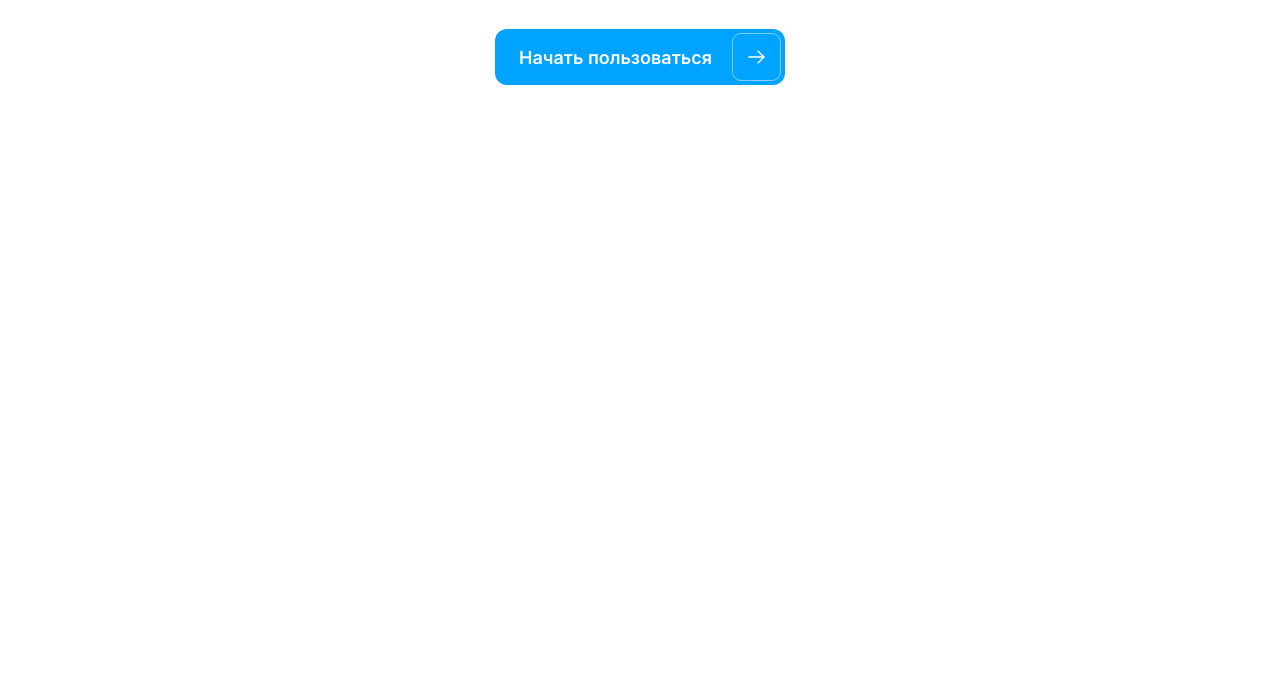
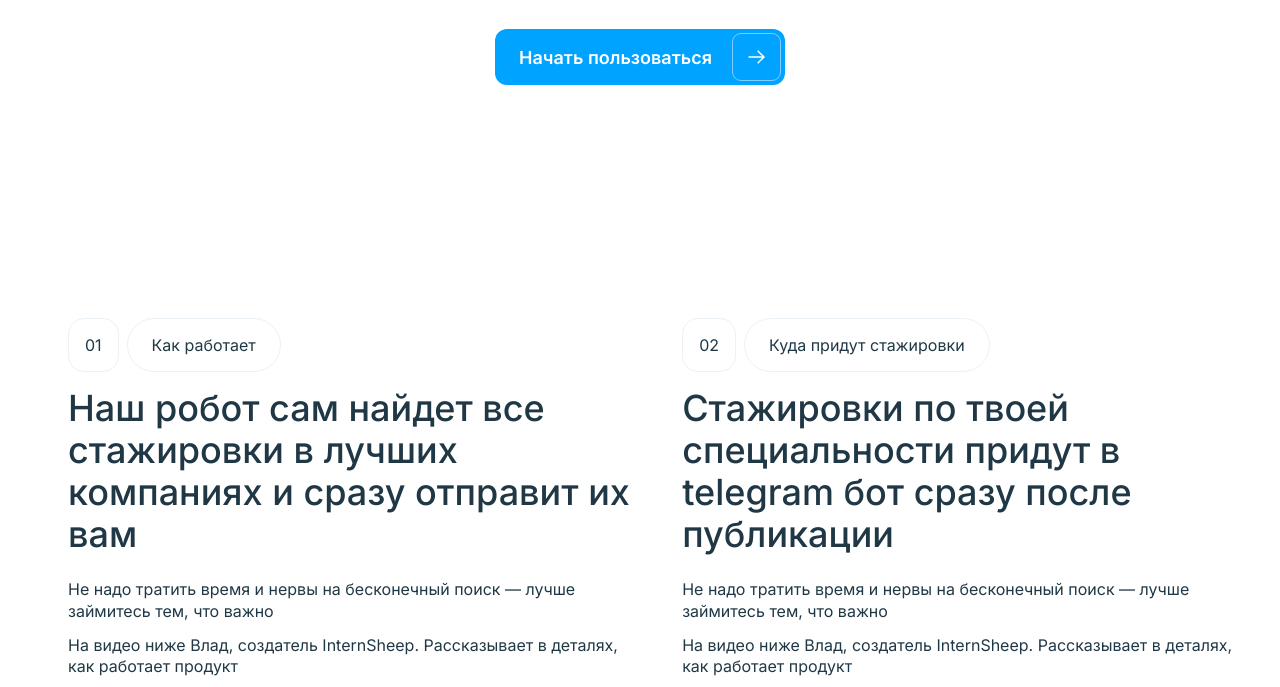
Before and after one commit to Luftkuss/internsheep-main-page, a plain HTML site: page index.html in a window 1280 px wide. Shown: the part 522-1209 px from the top of the page. Before the commit the page ends 800 px from the top, so only its background shows below. Drawn offline with Linux system fonts and the light colour scheme.

Commit message:
second block

```diff
--- /dev/null
+++ b/blocks/card/__highlight/card__highlight.css
@@ -0,0 +1,12 @@
+.card__highlight{
+    margin: 0px;
+    margin-top: 16px;
+    font-family: 'Inter';
+    font-style: normal;
+    font-weight: 500;
+    font-size: 36px;
+    line-height: 116%;
+    margin-bottom: 24px;
+
+    color: #203845;
+}
--- /dev/null
+++ b/blocks/card/__text/card__text.css
@@ -0,0 +1,10 @@
+.card__text {
+    margin: 0px;
+    font-family: 'Inter';
+    font-style: normal;
+    font-weight: 400;
+    font-size: 16px;
+    line-height: 135%;
+    color: #203845;
+    margin-bottom: 12px;
+}
--- /dev/null
+++ b/blocks/card/__wrap/card__wrap.css
@@ -0,0 +1,3 @@
+.card__wrap{
+    padding-left: 32px;
+}
--- /dev/null
+++ b/blocks/card/card.css
@@ -0,0 +1,4 @@
+.card{
+    background: #FFFFFF;
+    border-radius: 32px;
+}
--- /dev/null
+++ b/blocks/marginalia/__container/_number/marginalia__container_number.css
@@ -0,0 +1,4 @@
+.marginalia__container_number{
+    border-radius: 16px;
+    padding: 16px;
+}
--- /dev/null
+++ b/blocks/marginalia/__container/_text/marginalia__container_text.css
@@ -0,0 +1,4 @@
+.marginalia__container_text{
+    padding: 16px 24px;
+    border-radius: 589px;
+}
--- /dev/null
+++ b/blocks/marginalia/__container/marginalia__container.css
@@ -0,0 +1,8 @@
+.marginalia__container{
+    display: flex;
+    border: 1px solid #EAF2F7;
+    justify-content: center;
+    align-items: center;
+    width: fit-content;
+    height: fit-content;
+}
--- /dev/null
+++ b/blocks/marginalia/__text/marginalia__text.css
@@ -0,0 +1,9 @@
+.marginalia__text {
+    margin: 0px;
+    font-family: 'Inter';
+    font-style: normal;
+    font-weight: 400;
+    font-size: 16px;
+
+    color: #203845;
+}
--- /dev/null
+++ b/blocks/marginalia/marginalia.css
@@ -0,0 +1,4 @@
+.marginalia {
+    display: flex;
+    gap: 8px;
+}
--- /dev/null
+++ b/blocks/two-column/two-column.css
@@ -0,0 +1,5 @@
+.two-column{
+    display: flex;
+    margin-top: 233px;
+    gap: 16px;
+}
--- a/index.css
+++ b/index.css
@@ -6,7 +6,6 @@
 @import url(./blocks/logo/__image/logo__image.css);
 @import url(./blocks/logo/logo.css);
 
-
 @import url(./blocks/navigation/__enter-text/navigation__enter-text.css);
 @import url(./blocks/navigation/__image/navigation__image.css);
 @import url(./blocks/navigation/__item/navigation__item.css);
@@ -14,8 +13,6 @@
 @import url(./blocks/navigation/navigation.css);
 
 @import url('https://fonts.googleapis.com/css2?family=Inter:wght@400;500;600&display=swap');
-
-@import url(./blocks);
 
 @import url(./blocks/main/main.css);
 
@@ -31,3 +28,19 @@
 @import url(./blocks/button/__arrow-image/buttom__arrow-image.css);
 @import url(./blocks/button/__arrow-text/buttom__arrow-text.css);
 @import url(./blocks/button/__arrow-container/button__arrow-container.css);
+
+@import url(./blocks/marginalia/marginalia.css);
+@import url(./blocks/marginalia/__container/marginalia__container.css);
+@import url(./blocks/marginalia/__container/_text/marginalia__container_text.css);
+@import url(./blocks/marginalia/__container/_number/marginalia__container_number.css);
+@import url(./blocks/marginalia/__text/marginalia__text.css);
+
+@import url(./blocks/card/card.css);
+@import url(./blocks/card/__arrow/card__arrow.css);
+@import url(./blocks/card/__highlight/card__highlight.css);
+@import url(./blocks/card/__text/card__text.css);
+@import url(./blocks/card/__wrap/card__wrap.css);
+
+@import url(./blocks/two-column/two-column.css);
+
+@import url(./blocks);
--- a/index.html
+++ b/index.html
@@ -46,6 +46,40 @@
                 </div>
             </button>
         </section>
+        <section class="two-column">
+            <div class="card">
+                <div class="card__wrap">
+                    <div class="marginalia">
+                        <div class="marginalia__container marginalia__container_number">
+                            <p class="marginalia__text">01</p>
+                        </div>
+                        <div class="marginalia__container marginalia__container_text">
+                            <p class="marginalia__text">Как работает</p>
+                        </div>
+                    </div>
+                    <h2 class="card__highlight">Наш робот сам найдет все стажировки в лучших компаниях и сразу отправит их вам</h2>
+                    <p class="card__text">Не надо тратить время и нервы на бесконечный поиск — лучше займитесь тем, что важно</p>
+                    <p class="card__text">На видео ниже Влад, создатель InternSheep. Рассказывает в деталях, как работает продукт</p>
+                    <img class="card__arrow" src="" alt="стрелка">
+                </div>
+            </div>
+            <div class="card">
+                <div class="card__wrap">
+                    <div class="marginalia">
+                        <div class="marginalia__container marginalia__container_number">
+                            <p class="marginalia__text">02</p>
+                        </div>
+                        <div class="marginalia__container marginalia__container_text">
+                            <p class="marginalia__text">Куда придут стажировки</p>
+                        </div>
+                    </div>
+                    <h2 class="card__highlight">Стажировки по твоей специальности придут в telegram бот сразу после публикации</h2>
+                    <p class="card__text">Не надо тратить время и нервы на бесконечный поиск — лучше займитесь тем, что важно</p>
+                    <p class="card__text">На видео ниже Влад, создатель InternSheep. Рассказывает в деталях, как работает продукт</p>
+                    <img class="card__arrow" src="" alt="стрелка">
+                </div>
+            </div>
+        </section>
     </main>
 </body>
 </html>
```
Also changed, not shown: blocks/card/__arrow/card__arrow.css (added).
